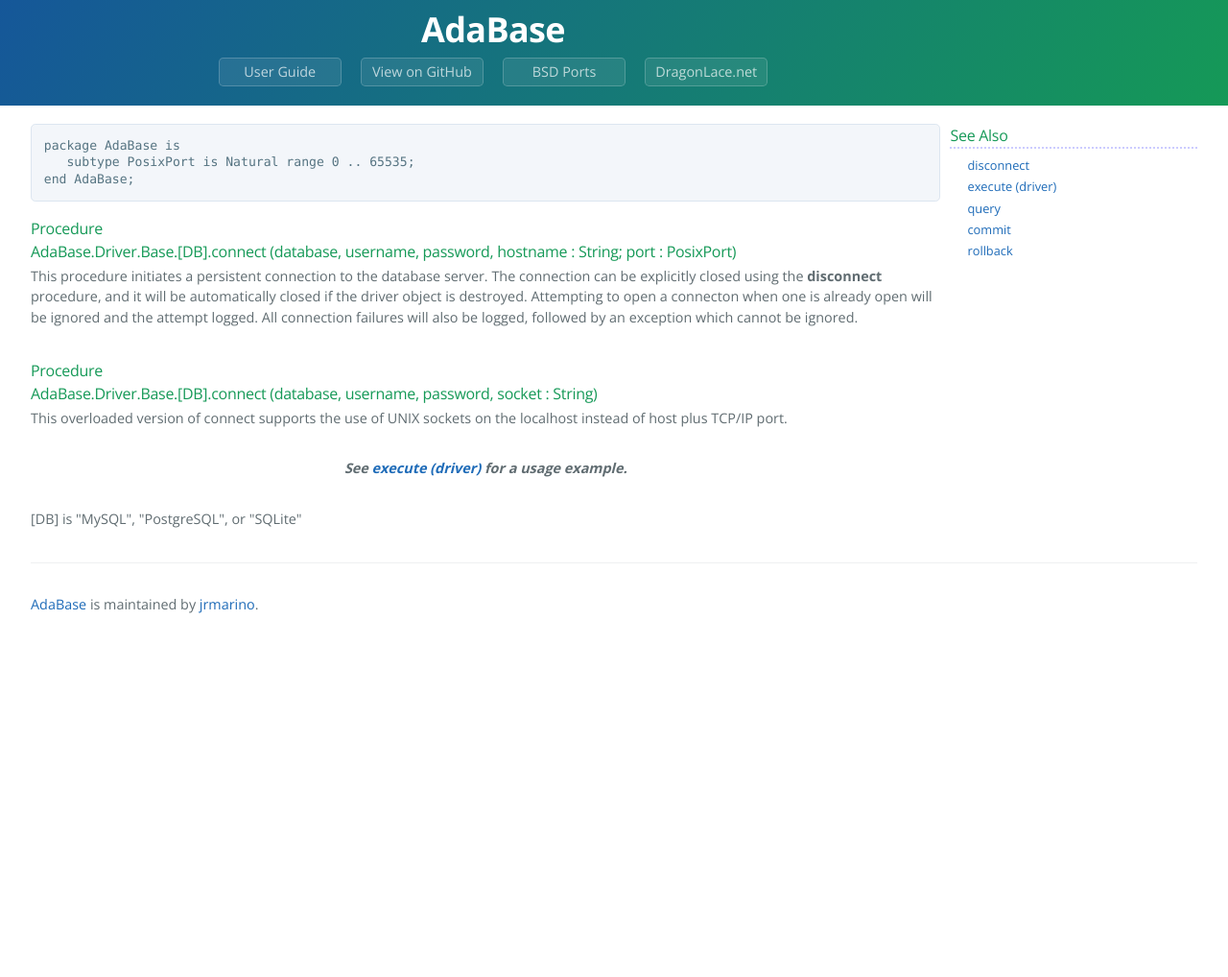
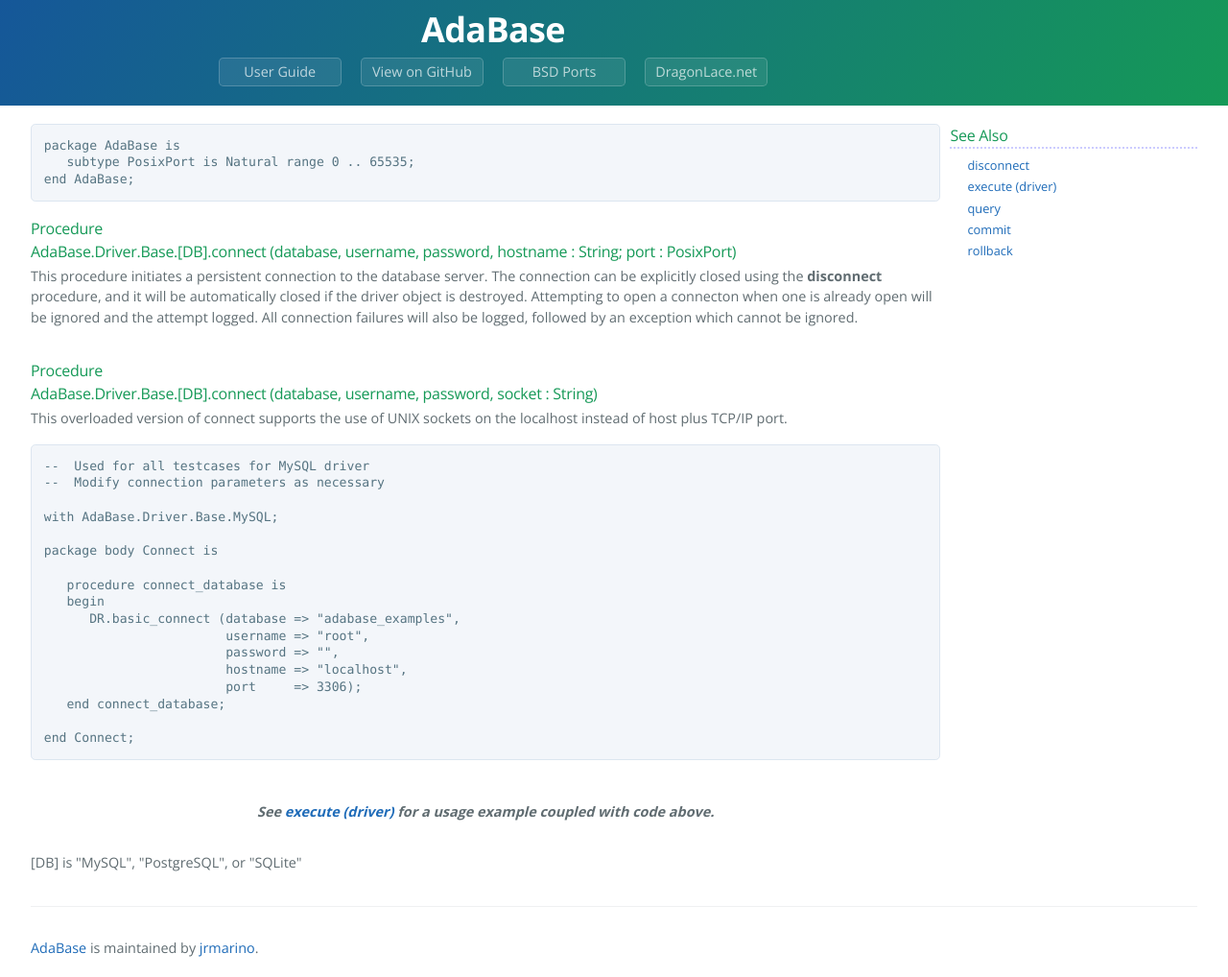
Before and after one commit to jrmarino/AdaBase, a Jekyll site: the page built from connect.md, in a window 1280 px wide. Shown: the whole page at 96% size. Built offline with Jekyll 4.4.1, drawn with Linux system fonts in a browser that asks for light colours; before the commit the page ends 900 px from its top, so only the background shows below that.

Commit message:
Add actual connection code example

```diff
--- a/connect.md
+++ b/connect.md
@@ -21,8 +21,27 @@
 AdaBase.Driver.Base.[DB].connect (database, username, password, socket : String)</h3>
 <p>This overloaded version of connect supports the use of UNIX sockets on the
 localhost instead of host plus TCP/IP port.</p>
+<pre class="code">
+--  Used for all testcases for MySQL driver
+--  Modify connection parameters as necessary
+
+with AdaBase.Driver.Base.MySQL;
+
+package body Connect is
+
+   procedure connect_database is
+   begin
+      DR.basic_connect (database => "adabase_examples",
+                        username => "root",
+                        password => "",
+                        hostname => "localhost",
+                        port     => 3306);
+   end connect_database;
+
+end Connect;
+</pre>
 <br/>
-<p class="caption">See {{ page.execute }} for a usage example.</p>
+<p class="caption">See {{ page.execute }} for a usage example coupled with code above.</p>
 <br/>
 <p>{{ page.supported_drivers }}</p>
 </div>
```
